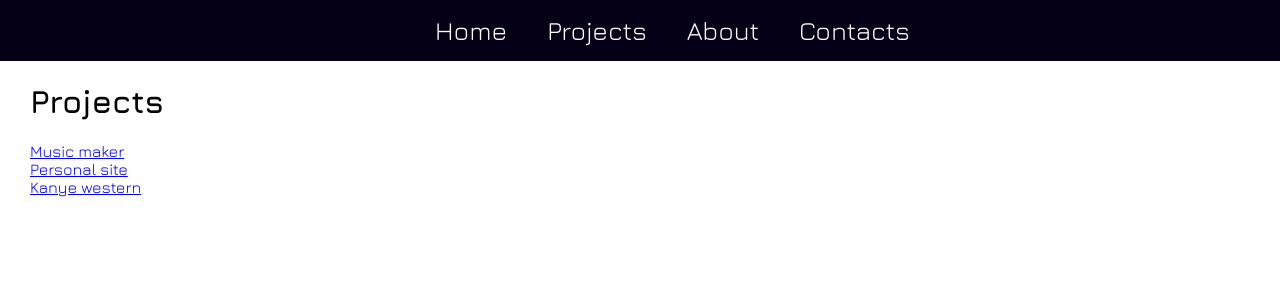
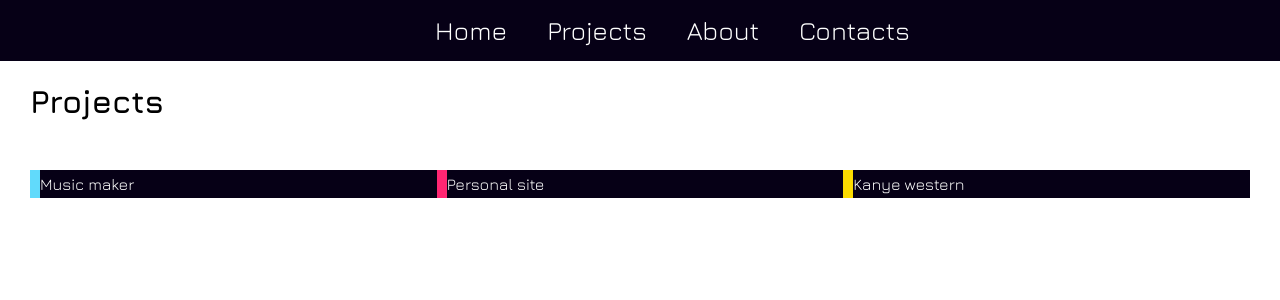
Before and after one commit to BaitemirAsanbaev/personal-site, a React (Create React App) app: page /projects in a window 1280 px wide. Shown: the top 300 px of the page. Built offline with nearby package versions, Linux system fonts and the light colour scheme.

Commit message:
stulized project cards

```diff
--- a/src/components/Site/Projects/Projects.js
+++ b/src/components/Site/Projects/Projects.js
@@ -12,21 +12,25 @@ const Projects = ({match}) => {
   const output = [];
   for (const project of projects) {
     let label = "";
+    let type = "";
     switch (project) {
       case "music-maker":
         label = "Music maker"
+        type = "ReactJS"
         break;
       case "personal-site":
         label = "Personal site"
+        type = "Design/Layout"
         break;
       case "kanye-western":
         label = "Kanye western"
+        type = "JavaScript"
         break;
 
       default:
         break;
     }
-    output.push(<ProjectItem url={project} label={label}/>)
+    output.push(<ProjectItem url={project} label={label} type={type}/>)
 }
 
   return ( <div className={classes.Projects}>
--- a/src/components/Site/Projects/ProjectsList/ProjectItem/ProjectItem.js
+++ b/src/components/Site/Projects/ProjectsList/ProjectItem/ProjectItem.js
@@ -1,11 +1,29 @@
+import classes from "./ProjectItem.module.css";
 import { Link } from "react-router-dom";
 
-const ProjectItem = ({url, label}) => {
+const ProjectItem = ({url, label, type}) => {
+  let color;
+  switch (type) {
+    case "ReactJS":
+      color = "#61dafb"
+      break;
+    case "JavaScript":
+      color = "#fcdc00"
+      break;
+    case "Design/Layout":
+      color = "#ff2672"
+      break;
 
-  return ( <div>
-    <Link to={`/projects/${url}`}>{label}</Link>
+    default:
+      break;
+  }
 
-  </div> );
+  return (<Link className={classes.link} to={`/projects/${url}`}>
+    <div>
+      <div className={classes.hov_label} style={{backgroundColor: color}}><span>{type}</span></div>
+      <div className={classes.label}>{label}</div>
+    </div>
+  </Link>);
 }
 
 export default ProjectItem;
--- a/src/components/Site/Projects/ProjectsList/ProjectItem/ProjectItem.module.css
+++ b/src/components/Site/Projects/ProjectsList/ProjectItem/ProjectItem.module.css
@@ -0,0 +1,31 @@
+.link{
+  color: #fff;
+  text-decoration: none;
+  flex: 1 1 33%;
+}
+.label{
+  background-color: #060016;
+  z-index: 1;
+  padding: 5px 10px;
+}
+.hov_label{
+  padding: 5px 0px;
+  position: relative;
+  top: 28.5px;
+  left: 0px;
+  width: 10px;
+  z-index: 2;
+  transition: width .5s;
+}
+.link>div:hover .hov_label{
+  width: 100%;
+}
+.hov_label>span{
+  opacity: 0%;
+}
+.link>div:hover .hov_label>span{
+  opacity: 100%;
+}
+.link>div:hover .label{
+  color: #060016;
+}
--- a/src/components/Site/Projects/ProjectsList/ProjectsList.module.css
+++ b/src/components/Site/Projects/ProjectsList/ProjectsList.module.css
@@ -0,0 +1,4 @@
+.ProjectsList{
+  display: flex;
+
+}
```
